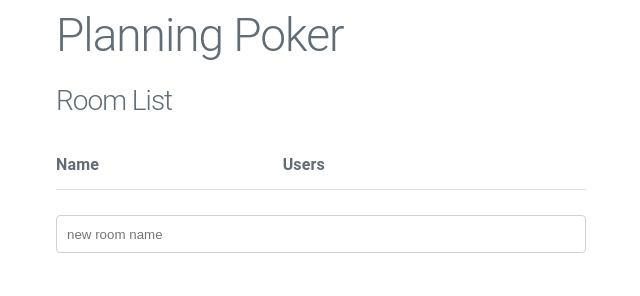
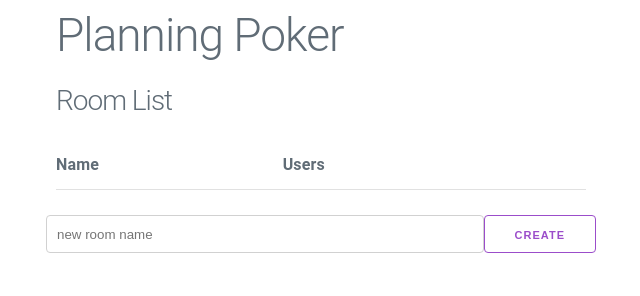
Before and after one commit to renolc/planning-poker, a website: page views/home/index.html in a window 1280 px wide. Shown: the whole page, without its empty margins (319-959 px from the left). Drawn offline with Linux system fonts and the light colour scheme; no server answers.

Commit message:
Add create button

```diff
--- a/views/home/index.html
+++ b/views/home/index.html
@@ -32,7 +32,10 @@
     <div class="row">
       <div class="column column-50 column-offset-25">
         <form ic-post-to="/room">
-          <input type="text" name="name" placeholder="new room name" required>
+          <div class="row">
+            <input type="text" name="name" placeholder="new room name" required>
+            <input type="submit" class="button-outline" value="create">
+          </div>
         </form>
       </div>
     </div>
```
